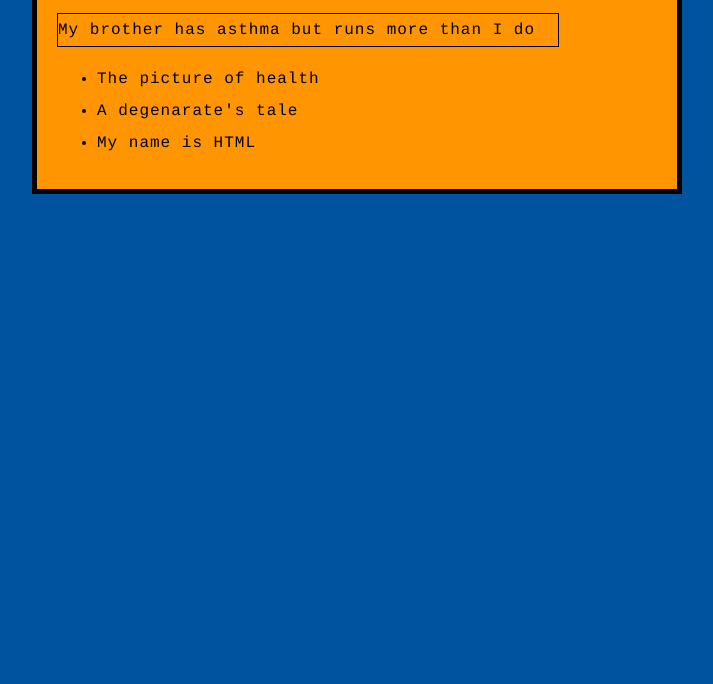
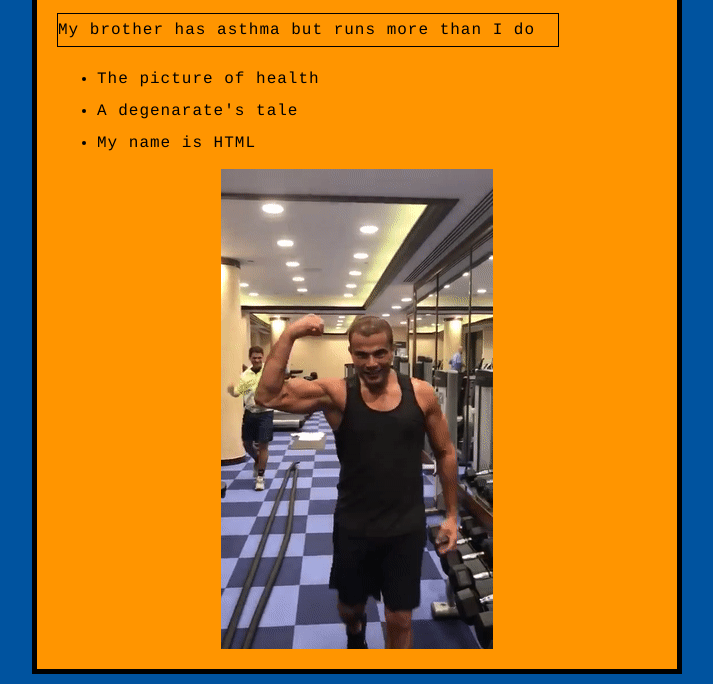
Before and after one commit to l0rdcafe/lessons, a plain HTML site: page webnice/index.html in a window 1280 px wide. Shown: the part 116-800 px from the top of the page, without its empty margins (283-996 px from the left). Drawn offline with Linux system fonts and the light colour scheme.

Commit message:
Add Diab

```diff
--- a/webnice/index.html
+++ b/webnice/index.html
@@ -14,5 +14,6 @@
     <li>A degenarate's tale</li>
     <li>My name is HTML</li>
   </ul>
+  <img src="images/amr.png" alt="hadaba">
 </body>
 </html>
--- a/webnice/styles/style.css
+++ b/webnice/styles/style.css
@@ -29,3 +29,8 @@ body {
   padding: 0 20px 20px 20px;
   border: 5px solid black;
 }
+
+img {
+  display: block;
+  margin: 0 auto;
+}
```
Also changed, not shown: webnice/images/amr.png (added).
